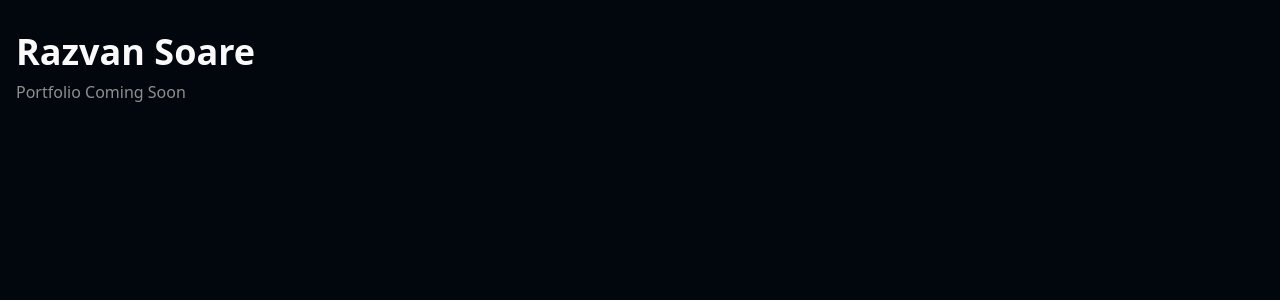
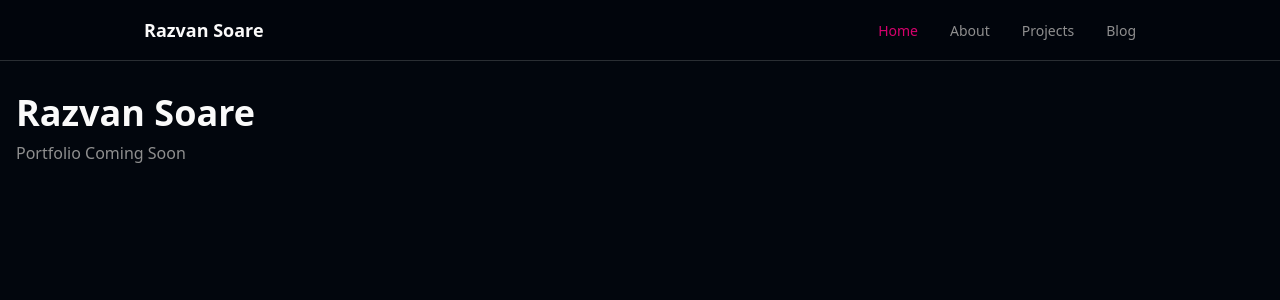
Before and after one commit to razvan-soare/razvan-blog, a Next.js app: page / in a window 1280 px wide. Shown: the top 300 px of the page. Built offline with nearby package versions, Linux system fonts and the light colour scheme.

Commit message:
[coding-agent] Implement Responsive Navigation Header

```diff
--- a/src/app/layout.tsx
+++ b/src/app/layout.tsx
@@ -1,5 +1,6 @@
 import type { Metadata } from "next";
 import { Geist, Geist_Mono } from "next/font/google";
+import { Header } from "@/components/layout";
 import "./globals.css";
 
 const geistSans = Geist({
@@ -27,7 +28,10 @@ export default function RootLayout({
       <body
         className={`${geistSans.variable} ${geistMono.variable} antialiased`}
       >
-        {children}
+        <div className="flex min-h-screen flex-col">
+          <Header />
+          <main className="flex-1">{children}</main>
+        </div>
       </body>
     </html>
   );
--- /dev/null
+++ b/src/components/layout/Header.tsx
@@ -0,0 +1,113 @@
+'use client';
+
+import { useState } from 'react';
+import Link from 'next/link';
+import { usePathname } from 'next/navigation';
+import { motion, AnimatePresence } from 'framer-motion';
+import { Menu, X } from 'lucide-react';
+import { cn } from '@/lib/utils';
+
+const navLinks = [
+  { href: '/', label: 'Home' },
+  { href: '/about', label: 'About' },
+  { href: '/projects', label: 'Projects' },
+  { href: '/blog', label: 'Blog' },
+];
+
+export function Header() {
+  const [mobileMenuOpen, setMobileMenuOpen] = useState(false);
+  const pathname = usePathname();
+
+  const isActive = (href: string) => {
+    if (href === '/') {
+      return pathname === '/';
+    }
+    return pathname.startsWith(href);
+  };
+
+  const closeMobileMenu = () => {
+    setMobileMenuOpen(false);
+  };
+
+  return (
+    <header className="sticky top-0 z-50 w-full bg-background/80 backdrop-blur-md border-b border-border">
+      <div className="mx-auto max-w-5xl px-4 py-4">
+        <nav className="flex items-center justify-between">
+          {/* Logo/Name */}
+          <Link
+            href="/"
+            className="text-lg font-semibold text-foreground hover:text-primary transition-colors"
+          >
+            Razvan Soare
+          </Link>
+
+          {/* Desktop Navigation */}
+          <ul className="hidden md:flex items-center gap-8">
+            {navLinks.map((link) => (
+              <li key={link.href}>
+                <Link
+                  href={link.href}
+                  className={cn(
+                    'text-sm font-medium transition-colors',
+                    isActive(link.href)
+                      ? 'text-primary'
+                      : 'text-muted-foreground hover:text-foreground'
+                  )}
+                >
+                  {link.label}
+                </Link>
+              </li>
+            ))}
+          </ul>
+
+          {/* Mobile Hamburger Button */}
+          <button
+            type="button"
+            className="md:hidden p-2 text-muted-foreground hover:text-foreground transition-colors"
+            onClick={() => setMobileMenuOpen(!mobileMenuOpen)}
+            aria-label={mobileMenuOpen ? 'Close menu' : 'Open menu'}
+            aria-expanded={mobileMenuOpen}
+          >
+            {mobileMenuOpen ? (
+              <X className="h-6 w-6" />
+            ) : (
+              <Menu className="h-6 w-6" />
+            )}
+          </button>
+        </nav>
+
+        {/* Mobile Navigation Menu */}
+        <AnimatePresence>
+          {mobileMenuOpen && (
+            <motion.div
+              initial={{ opacity: 0, height: 0 }}
+              animate={{ opacity: 1, height: 'auto' }}
+              exit={{ opacity: 0, height: 0 }}
+              transition={{ duration: 0.2, ease: 'easeOut' }}
+              className="md:hidden overflow-hidden"
+            >
+              <ul className="flex flex-col gap-4 pt-4 pb-2">
+                {navLinks.map((link) => (
+                  <li key={link.href}>
+                    <Link
+                      href={link.href}
+                      className={cn(
+                        'block text-sm font-medium transition-colors py-2',
+                        isActive(link.href)
+                          ? 'text-primary'
+                          : 'text-muted-foreground hover:text-foreground'
+                      )}
+                      onClick={closeMobileMenu}
+                    >
+                      {link.label}
+                    </Link>
+                  </li>
+                ))}
+              </ul>
+            </motion.div>
+          )}
+        </AnimatePresence>
+      </div>
+    </header>
+  );
+}
--- /dev/null
+++ b/src/components/layout/index.ts
@@ -0,0 +1 @@
+export { Header } from './Header';
```
Also changed, not shown: 1 other file (tests, documents, lock files or other folders).
